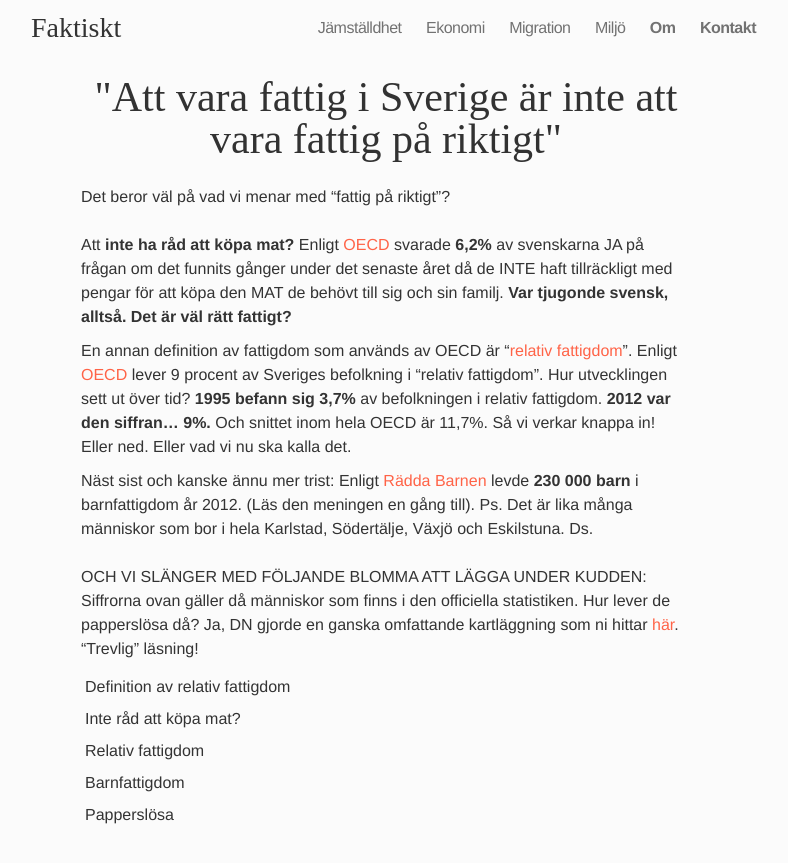
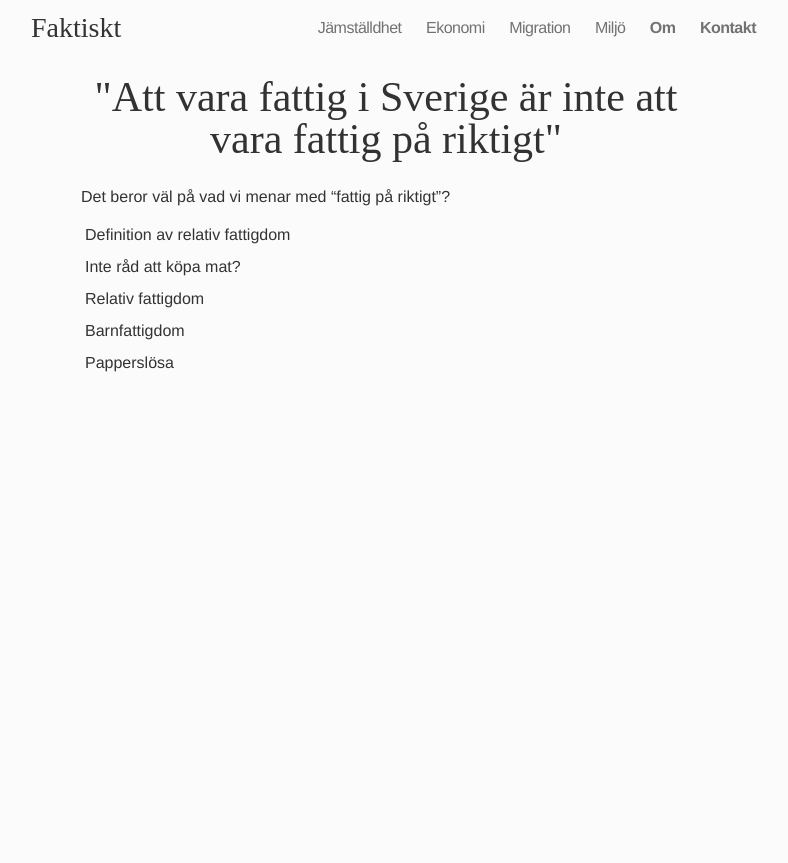
Before and after one commit to frigolitvarulv/faktiskt.github.io, a Jekyll site: the page built from ekonomi/att-vara-fattig-i-sverige-r-inte-att-vara-fattig-p-riktigt.md, in a window 1280 px wide. Shown: the top 863 px of the page, without its empty margins (254-1042 px from the left). Built offline with Jekyll 4.4.1, drawn with Linux system fonts in a browser that asks for light colours; nearby versions of some CDN libraries; Markdown is read by kramdown in place of the engine named in the settings.

Commit message:
Updated att-vara-fattig-i-sverige-r-inte-att-vara-fattig-p-riktigt.md

```diff
--- a/ekonomi/att-vara-fattig-i-sverige-r-inte-att-vara-fattig-p-riktigt.md
+++ b/ekonomi/att-vara-fattig-i-sverige-r-inte-att-vara-fattig-p-riktigt.md
@@ -10,10 +10,4 @@ sort: 0
 
 
 
-Det beror väl på vad vi menar med "fattig på riktigt"? <br><br>Att **inte ha råd att köpa mat?** Enligt [OECD](http://www.oecd.org/els/soc/OECD2014-SocietyAtAGlance2014.pdf "OECD - Society at a glance 2014") svarade **6,2%** av svenskarna JA på frågan om det funnits gånger under det senaste året då de INTE haft tillräckligt med pengar för att köpa den MAT de behövt till sig och sin familj. **Var tjugonde svensk, alltså. Det är väl rätt fattigt?**
-
-En annan definition av fattigdom som används av OECD är "[relativ fattigdom](http://www.oecd-ilibrary.org/sites/factbook-2010-en/11/02/02/index.html?itemId=/content/chapter/factbook-2010-89-en)". Enligt [OECD](http://www.oecd.org/social/inequality.htm "OECD - Inequality") lever 9 procent av Sveriges befolkning i "relativ fattigdom". Hur utvecklingen sett ut över tid? **1995 befann sig 3,7%** av befolkningen i relativ fattigdom. **2012 var den siffran... 9%.** Och snittet inom hela OECD är 11,7%. Så vi verkar knappa in! Eller ned. Eller vad vi nu ska kalla det.
-
-Näst sist och kanske ännu mer trist: Enligt [Rädda Barnen](https://www.raddabarnen.se/Documents/vad-vi-gor/sverige/samhallets-ansvar/barnfattigdom/rb_fattigdom_2014_klar2_webb_.pdf) levde **230 000 barn** i barnfattigdom år 2012. (Läs den meningen en gång till). Ps. Det är lika många människor som bor i hela Karlstad, Södertälje, Växjö och Eskilstuna. Ds.
-<br><br>
-OCH VI SLÄNGER MED FÖLJANDE BLOMMA ATT LÄGGA UNDER KUDDEN: Siffrorna ovan gäller då människor som finns i den officiella statistiken. Hur lever de papperslösa då? Ja, DN gjorde en ganska omfattande kartläggning som ni hittar [här](http://www.dn.se/nyheter/sverige/skuggsamhallet-mitt-ibland-oss/). "Trevlig" läsning!
+Det beror väl på vad vi menar med "fattig på riktigt"?
```
